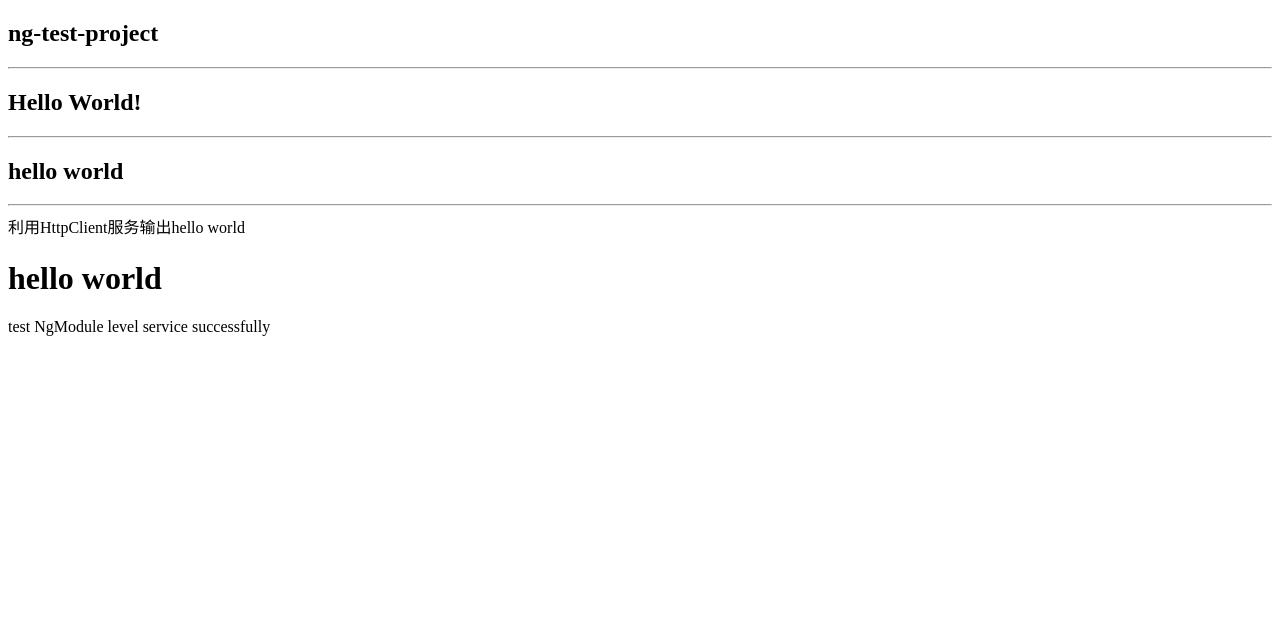
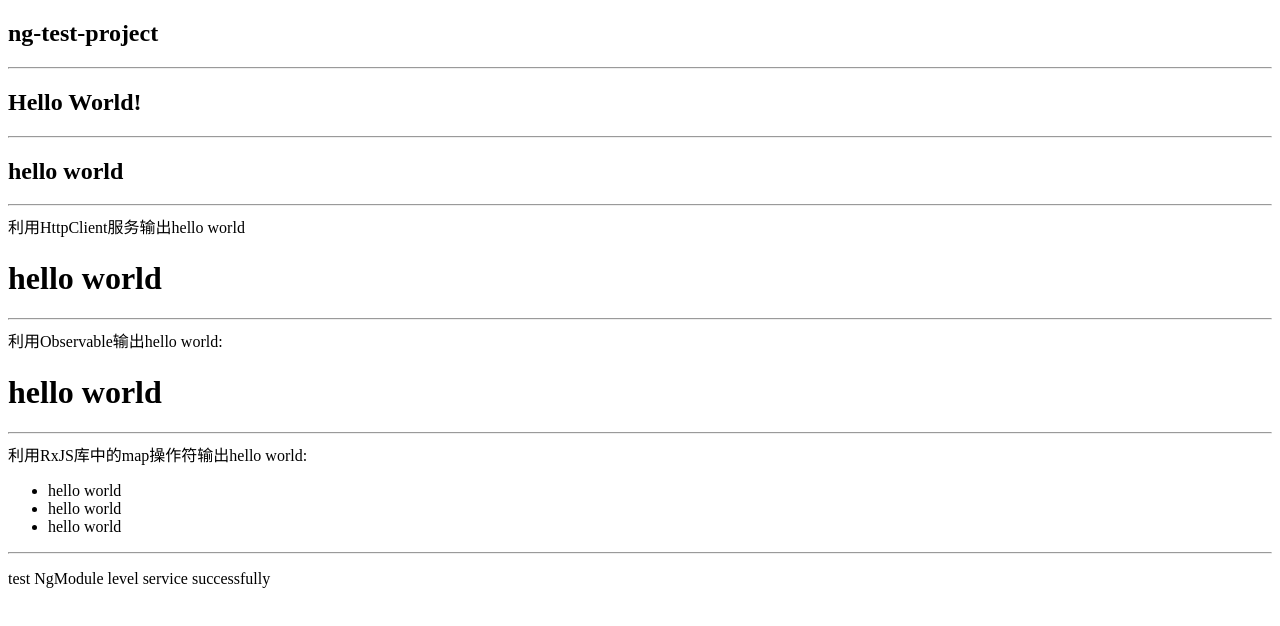
Before and after one commit to carolineF/ng-test-project, an Angular app: page / in a window 1280 px wide. Shown: the top 626 px of the page. Built offline with nearby package versions, Linux system fonts and the light colour scheme.

Commit message:
add rxjs

```diff
--- a/src/app/app.component.html
+++ b/src/app/app.component.html
@@ -7,6 +7,17 @@
 
 利用HttpClient服务输出hello world
 <h1>{{ title3 }}</h1>
+<hr/>
+利用Observable输出hello world:
+<h1>{{ title4 }}</h1>
+<hr/>
+
+利用RxJS库中的map操作符输出hello world:
+<ul>
+    <li *ngFor="let helloworld of title5">{{helloworld}}</li>
+</ul>
+<hr>
+
 
 <p>{{ log }}</p>
 <!-- <user-list></user-list> -->
--- a/src/app/app.component.ts
+++ b/src/app/app.component.ts
@@ -1,6 +1,7 @@
 import { Component } from '@angular/core';
 import { LoggerService } from './logger.service';
 import { HelloWorldService } from './hello-world.service';
+import { map } from 'rxjs/operators';
 
 @Component({
   selector: 'app-root',
@@ -12,6 +13,8 @@ export class AppComponent {
   title1 = 'I am not hello world';
   title2 = this.title1;
   title3 = this.title1
+  title4 = this.title1
+  title5:string[] = []
   log: string = '';
 
   constructor(private loggerService: LoggerService, private helloWorldService: HelloWorldService) {
@@ -19,6 +22,14 @@ export class AppComponent {
     this.helloWorldService.getHelloWorldFormHttp().subscribe(data => {
       this.title3 = data;
     })
+
+    this.title4 = this.helloWorldService.getHelloWorldFromRxjs();
+
+    this.helloWorldService.getHelloWorldFromRxJSLib()
+      .pipe(map(() => 'hello world'))
+      .subscribe(helloworld => {
+        this.title5.push(helloworld);
+      })
   }
 
   ngOnInit() {
--- a/src/app/hello-world.service.ts
+++ b/src/app/hello-world.service.ts
@@ -1,5 +1,6 @@
 import { Injectable } from '@angular/core';
 import { HttpClient } from '@angular/common/http';
+import { of } from 'rxjs';
 
 @Injectable({
   providedIn: 'root'
@@ -15,4 +16,23 @@ export class HelloWorldService {
   getHelloWorldFormHttp() {
     return this.httpClient.get('../assets/helloworld.txt', {responseType: 'text'})
   }
+
+  getHelloWorldFromRxjs() {
+    let helloWorld = '';
+    const helloworldOb = of('hello world');
+    helloworldOb.subscribe(data => {
+      helloWorld = data;
+    })
+
+    return helloWorld;
+  }
+
+  getHelloWorldFromRxJSLib() {
+    const helloworldOb = of(
+      'I am not hello world',
+      'I am not hello world',
+      'I am not hello world'
+    )
+    return helloworldOb;
+  }
 }
```
